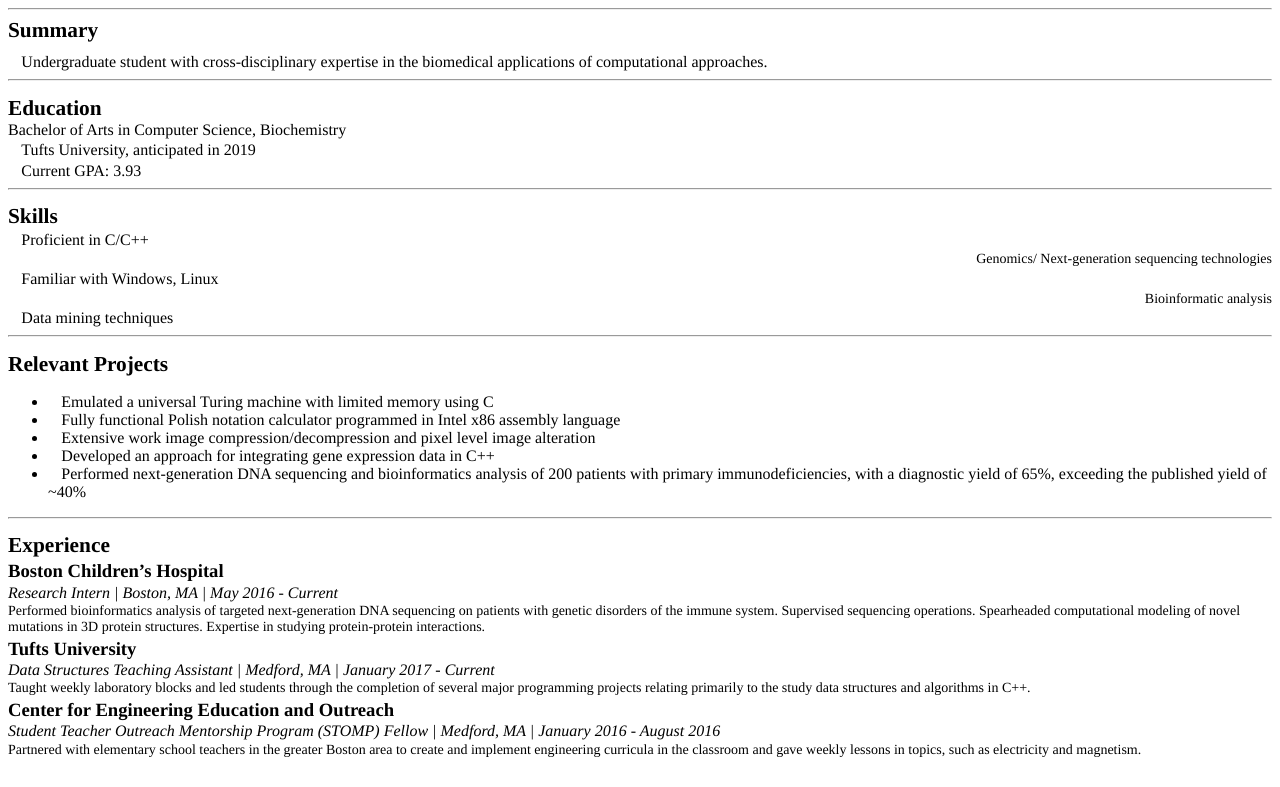
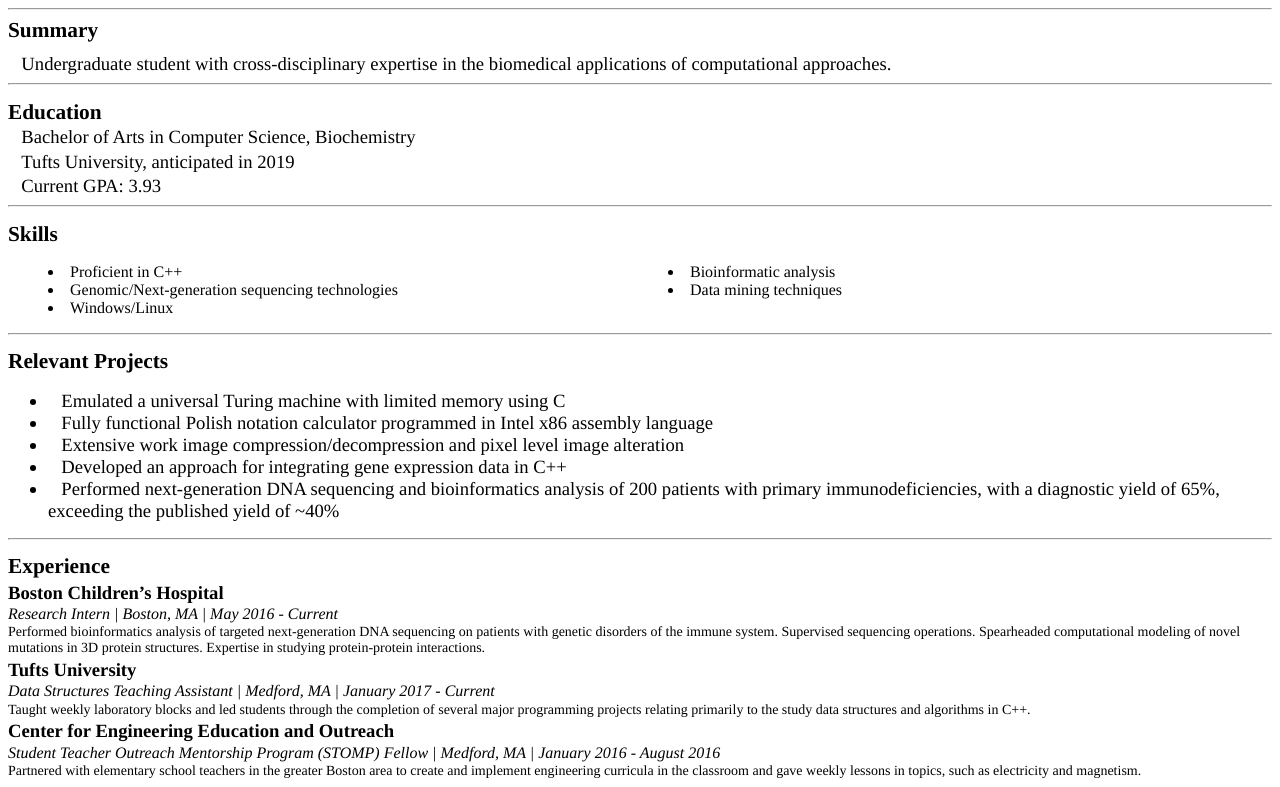
Before and after one commit to MSeleman/mseleman.github.io, a plain HTML site: page index.html in a window 1280 px wide. Shown: the part 89-876 px from the top of the page. Before the commit the page ends 855 px from the top, so only its background shows below. Drawn offline with Linux system fonts and the light colour scheme.

Commit message:
Rearranged skills section into a list

```diff
--- a/index.html
+++ b/index.html
@@ -13,18 +13,29 @@
     	<h2 class = "section-header"> Summary</h2>
     	<p class = "description" > Undergraduate student with cross-disciplinary expertise in the biomedical applications of computational approaches. </p>
     	<hr />
- 		<h1 class = "section-header"> Education </h1
+ 		<h1 class = "section-header"> Education </h1>
 
 	<p class = "description" > Bachelor of Arts in Computer Science, Biochemistry </p>
 	<p class = "description" > Tufts University, anticipated in 2019 </p>
 	<p class = "description" > Current GPA: 3.93 </p>
 	<hr />
  		<h1 class = "section-header"> Skills </h1>
- 		<p class = "description"> Proficient in C/C++ 	<p class = "right-column" > Genomics/ Next-generation sequencing technologies </p> </p>
+
+<ul id = "skills">
+	<li id="left"> Proficient in C++ </li>
+	<li id="right"> Genomic/Next-generation sequencing technologies </li>
+
+
+
+	<li id="left"> Windows/Linux </li>
+	<li id="right"> Bioinformatic analysis </li>
+		<li id="left"> Data mining techniques </li>
+</ul>
+ 		<!--<p class = "description"> Proficient in C/C++ 	<p class = "right-column" > Genomics/ Next-generation sequencing technologies </p> </p>
  		<p class = "description"> Familiar with Windows, Linux	<p class = "right-column" > Bioinformatic analysis </p> </p>
 
  		<p class = "description"> Data mining techniques </p>
-
+ 	-->
 <hr />
  		<h1 class = "section-header"> Relevant Projects </h1>
  		<ul>
--- a/style2.css
+++ b/style2.css
@@ -21,19 +21,19 @@
 }
 
 .description {
-	font-size: 12pt;
+	font-size: 14pt;
 	color: #000000;
 	text-indent: 10pt;
 }
 
 .subheader {
-	font-size: 14pt;
+	font-size: 16pt;
 	font-weight: bold;
 	margin-top: 0;
 }
 
 .position {
-	font-size: 14;
+	font-size: 16;
 	font-style: italic;
 	font-weight: lighter;
 	margin-top: 0;
@@ -65,3 +65,10 @@
 .right-column {
 	text-align: right;
 }
+
+
+
+#skills {
+	columns: 2;
+	list-style-position: inside;
+}
```
